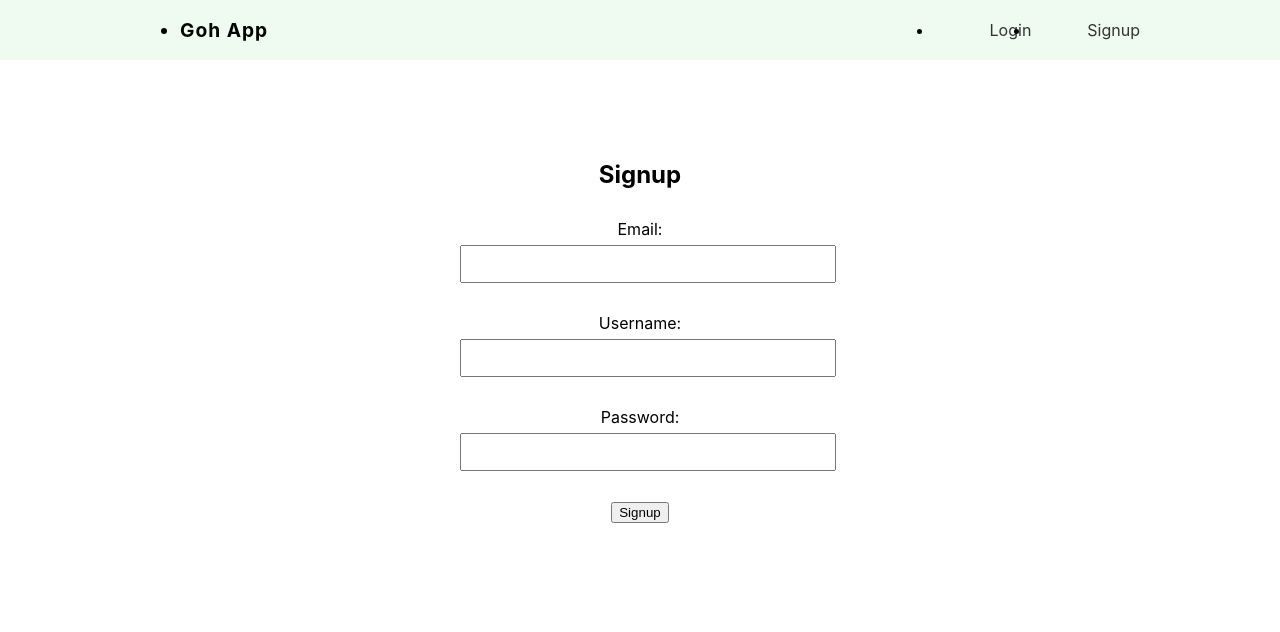
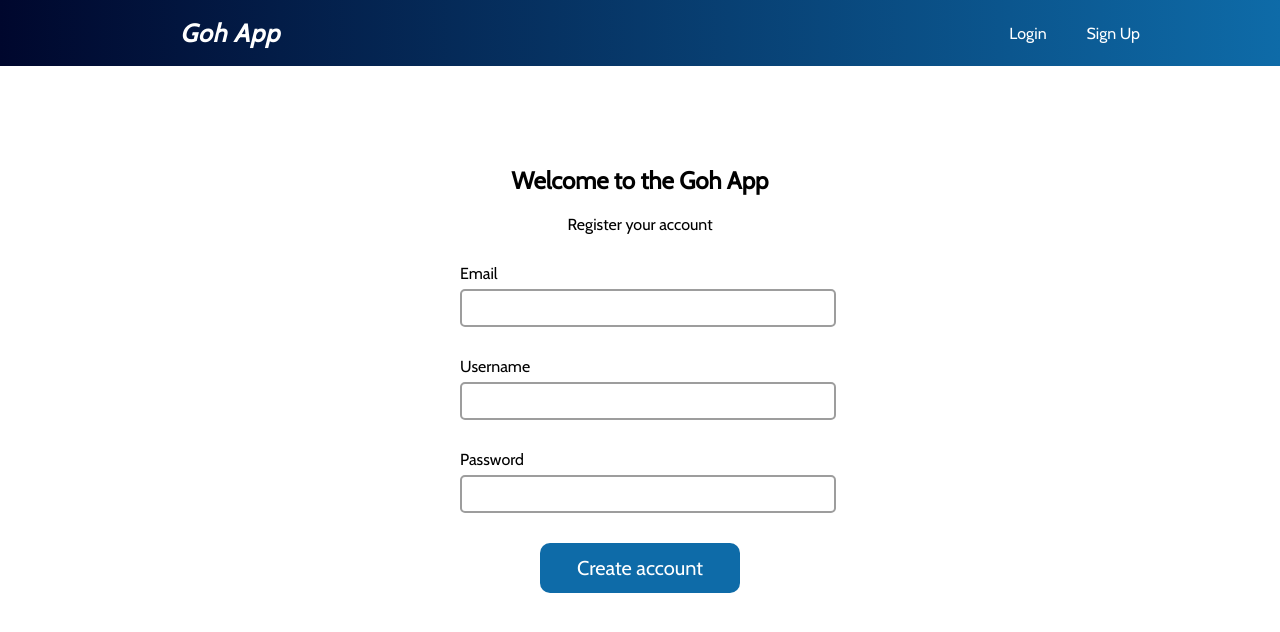
Before and after one commit to TheGoh/Goh, a React (Create React App) app in the folder goh-app/: page /signup in a window 1280 px wide. Shown: the top 632 px of the page. Built offline with nearby package versions, Linux system fonts and the light colour scheme.

Commit message:
UI Update
Sign up page ui update

```diff
--- a/goh-app/public/index.html
+++ b/goh-app/public/index.html
@@ -24,7 +24,7 @@
       work correctly both with client-side routing and a non-root public URL.
       Learn how to configure a non-root public URL by running `npm run build`.
     -->
-    <title>React App</title>
+    <title>Goh</title>
   </head>
   <body>
     <noscript>You need to enable JavaScript to run this app.</noscript>
--- a/goh-app/src/App.js
+++ b/goh-app/src/App.js
@@ -26,21 +26,12 @@ function App() {
           <Navbar />
           <Routes>
             {/* Redirect to Home page */}
-            {/* <Route exact path = '/'>
-              <Home />
-            </Route> */}
+            <Route path = '/' element={<Home />} />
 
             {/* Redirect to Home page */}
-
-            {/* <Route path = '/login'>
-              <Login />
-            </Route> */}
+            <Route path = '/login' element={<Login />} />
 
             {/* Redirect to Home page */}
-
-            {/* <Route path = '/signup'>
-              <Signup />
-            </Route> */}
             <Route path = '/signup' element={<Signup />} />
 
 
--- a/goh-app/src/components/Navbar.js
+++ b/goh-app/src/components/Navbar.js
@@ -16,9 +16,10 @@ export default function Nav() {
                 <li className={styles.title}>Goh App</li>
 
                 <li><Link to="/login">Login</Link></li>
-                <li><Link to="/signup">Signup</Link></li>
+                <li><Link to="/signup">Sign Up</Link></li>
 
             </ul>
-    </nav>
+
+        </nav>
     )
 }
--- a/goh-app/src/components/Navbar.module.css
+++ b/goh-app/src/components/Navbar.module.css
@@ -1,11 +1,15 @@
 /* navbar styles */
+@import url('https://fonts.googleapis.com/css2?family=Cabin&display=swap');
 .navbar {
   width: 100%;
-    background: #effaf0;
+  color: white;
   padding: 18px 10px;
   box-sizing: border-box;
+  background: linear-gradient(to right, #00072D, #0E6BA8);
+  font-family: 'Cabin', sans-serif;
 }
 .navbar ul {
+  list-style-type: none;
   display: flex;
   margin: 0 auto;
   max-width: 960px;
@@ -15,12 +19,13 @@
   margin-right: auto;
   font-weight: bold;
   letter-spacing: 1px;
-    font-size: 1.2em;
+  font-size: 25px;
+  font-style: italic;
 }
 .navbar button, .navbar a {
-    margin-left: 56px;
+  margin-left: 40px;
 }
 .navbar a {
-    color: #333;
+  color: rgb(255, 255, 255);
   text-decoration: none;
 }
--- a/goh-app/src/index.js
+++ b/goh-app/src/index.js
@@ -9,6 +9,6 @@ import App from './App';
 const root = ReactDOM.createRoot(document.getElementById('root'));
 root.render(
   <React.StrictMode>
-        <App />
+    <App />
   </React.StrictMode>
 );
--- a/goh-app/src/pages/signup/Signup.js
+++ b/goh-app/src/pages/signup/Signup.js
@@ -19,11 +19,13 @@ export default function Signup() {
     }
 
   return (
-        <form onSubmit={handleSubmit} className={styles['signup-form']}>        <h2>Signup</h2>
+    <form onSubmit={handleSubmit} className={styles['signup-form']}>
+        <h2>Welcome to the Goh App</h2>
+        <p>Register your account</p>
 
         {/* Email field */}
         <label>
-            <span>Email:</span>
+            <span>Email</span>
                 <input type = "email"
                         onChange={(e)=>setEmail(e.target.value)}
                         value={email}
@@ -32,7 +34,7 @@ export default function Signup() {
 
         {/* userid field */}
         <label>
-            <span>Username:</span>
+            <span>Username</span>
                 <input type = "username"
                         onChange={(e)=>setUserid(e.target.value)}
                         value={userid}
@@ -41,14 +43,14 @@ export default function Signup() {
 
         {/* Password field */}
         <label>
-            <span>Password:</span>
+            <span>Password</span>
                 <input type = "Password"
                         onChange={(e)=>setPassword(e.target.value)}
                         value={password}
                 />
         </label>
 
-        {!isPending && <button className="btn" >Signup</button>}
+        {!isPending && <button className="btn" >Create account</button>}
         {isPending && <button className="btn" disabled>loading</button>}
         {error && <p> {error} </p>}
     </form>
--- a/goh-app/src/pages/signup/Signup.module.css
+++ b/goh-app/src/pages/signup/Signup.module.css
@@ -1,7 +1,10 @@
+@import url('https://fonts.googleapis.com/css2?family=Cabin&display=swap');
+
 .signup-form {
   max-width: 360px;
   margin: 60px auto;
   padding: 20px;
+  font-family: 'Cabin', sans-serif;
 }
 .signup-form label {
   display: block;
@@ -10,10 +13,29 @@
 .signup-form span {
   display: block;
   margin-bottom: 6px;
+  text-align: left;
 }
 .signup-form input {
   padding: 8px 6px;
   font-size: 1em;
   color: #777;
   width: 100%;
+  border: 2px solid rgb(157, 157, 157);
+  border-radius: 5px;
 }
+.signup-form button {
+  font-family: 'Cabin', sans-serif;
+  font-weight: normal;
+  font-size: 20px;
+  color: white;
+  background-color: #0E6BA8;
+  height: 50px;
+  width: 200px;
+  border: none;
+  border-radius: 10px;
+  transition: all 0.4s ease-in-out;
+}
+
+.signup-form button:hover {
+  background-color: #2060d7;
+}
```
Also changed, not shown: 1 other file (tests, documents, lock files or other folders). Lines whose indentation alone changed are shown as unchanged.
